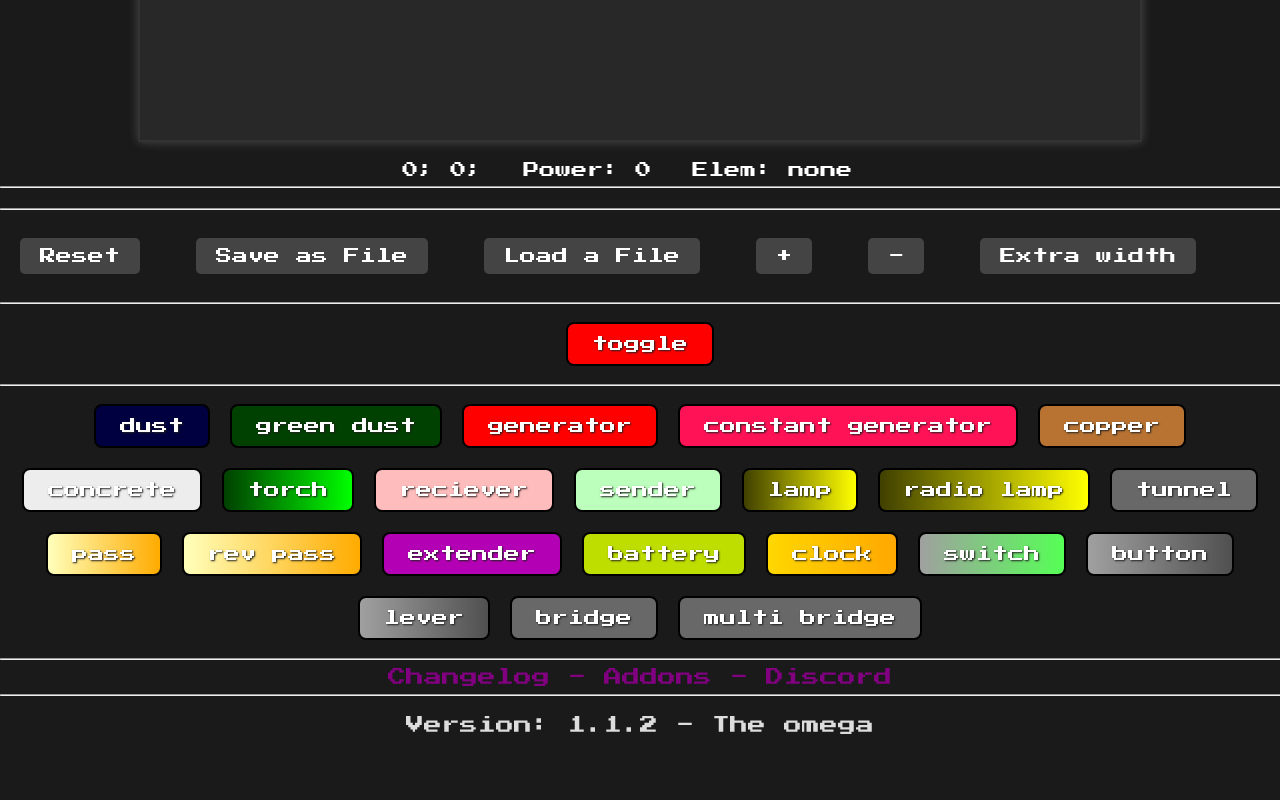
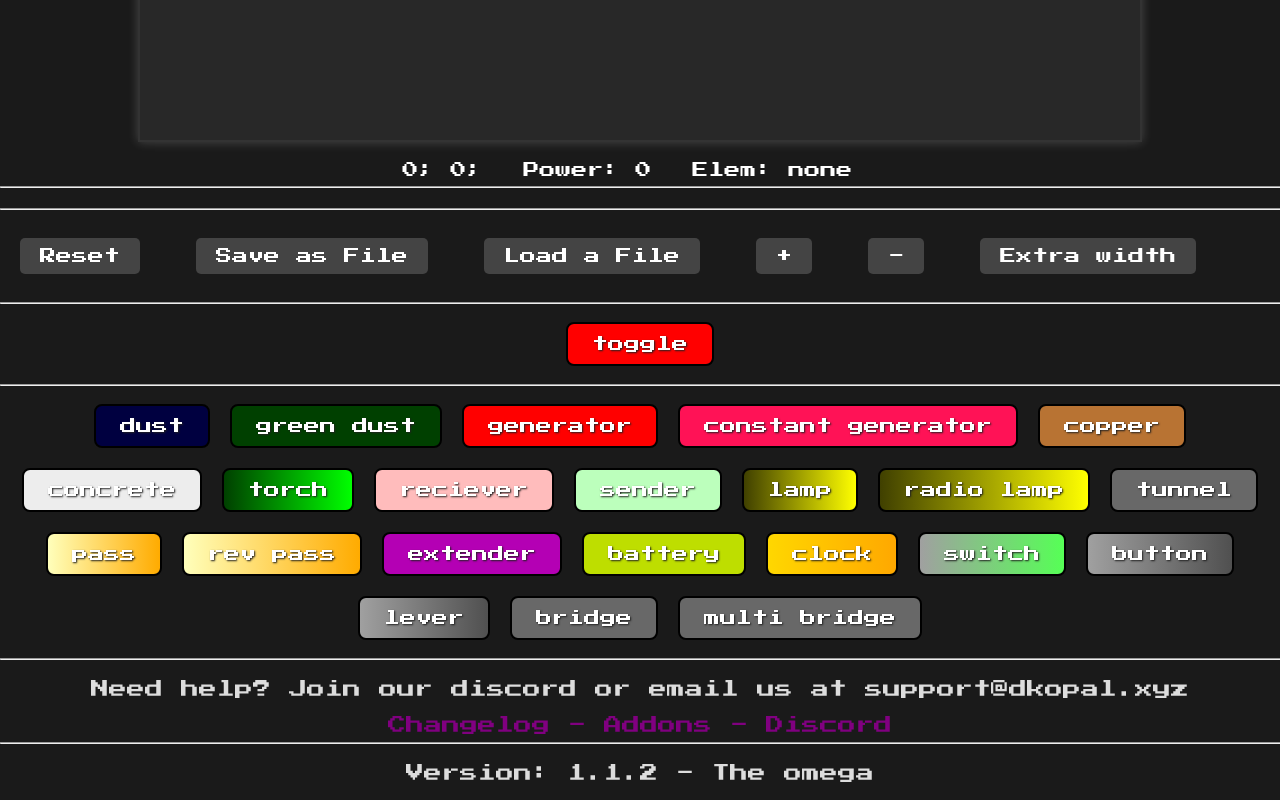
Before and after one commit to DKopalXYZ/bluestone, a plain HTML site: page index.html in a window 1280 px wide. Shown: the part 482-1282 px from the top of the page. Before the commit the page ends 1234 px from the top, so only its background shows below. Drawn offline with Linux system fonts and the light colour scheme.

Commit message:
Update index.html

```diff
--- a/index.html
+++ b/index.html
@@ -33,6 +33,7 @@
     <div id="buttons">
     </div>
     <hr>
+    <p style="text-align: center;">Need help? Join our discord or email us at support@dkopal.xyz </p>
     <div id="other">
         <a class="link" onclick="gotop('changelog.html')">Changelog</a>
         <a>-</a>
```
